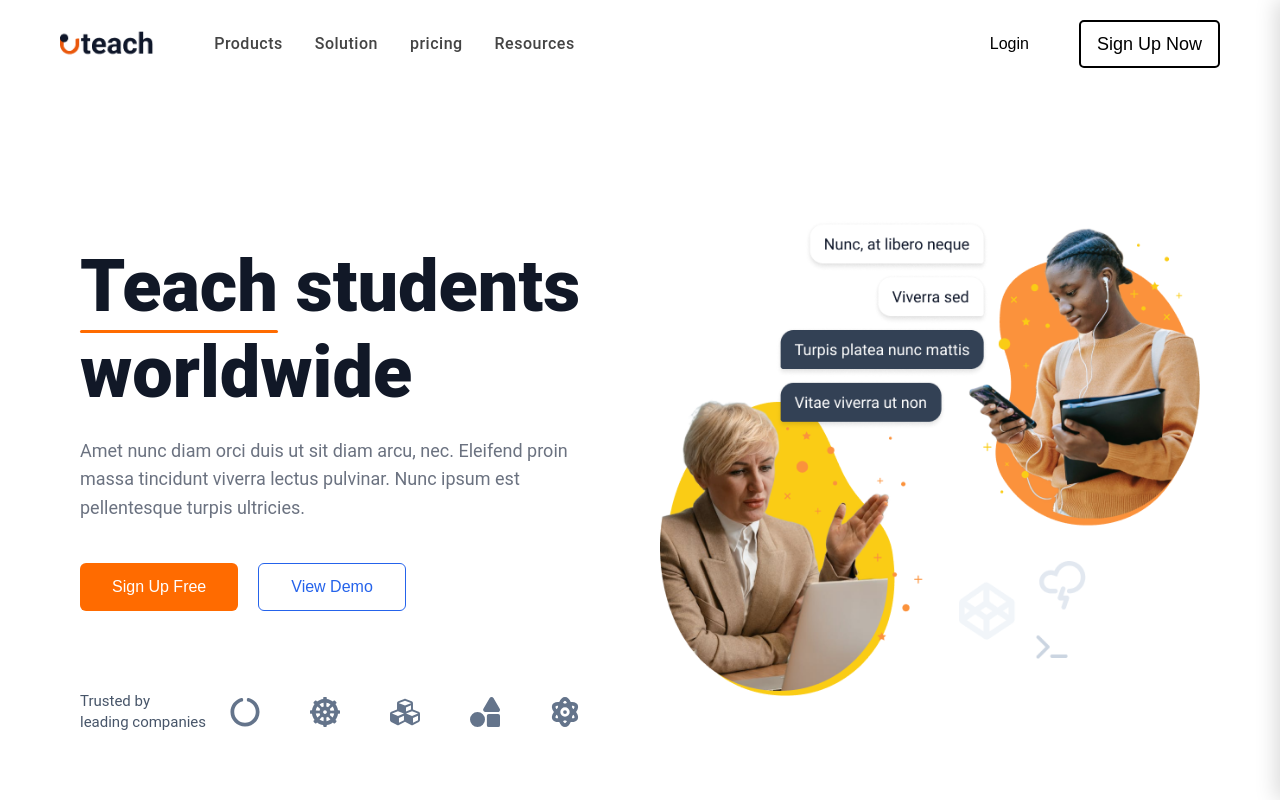
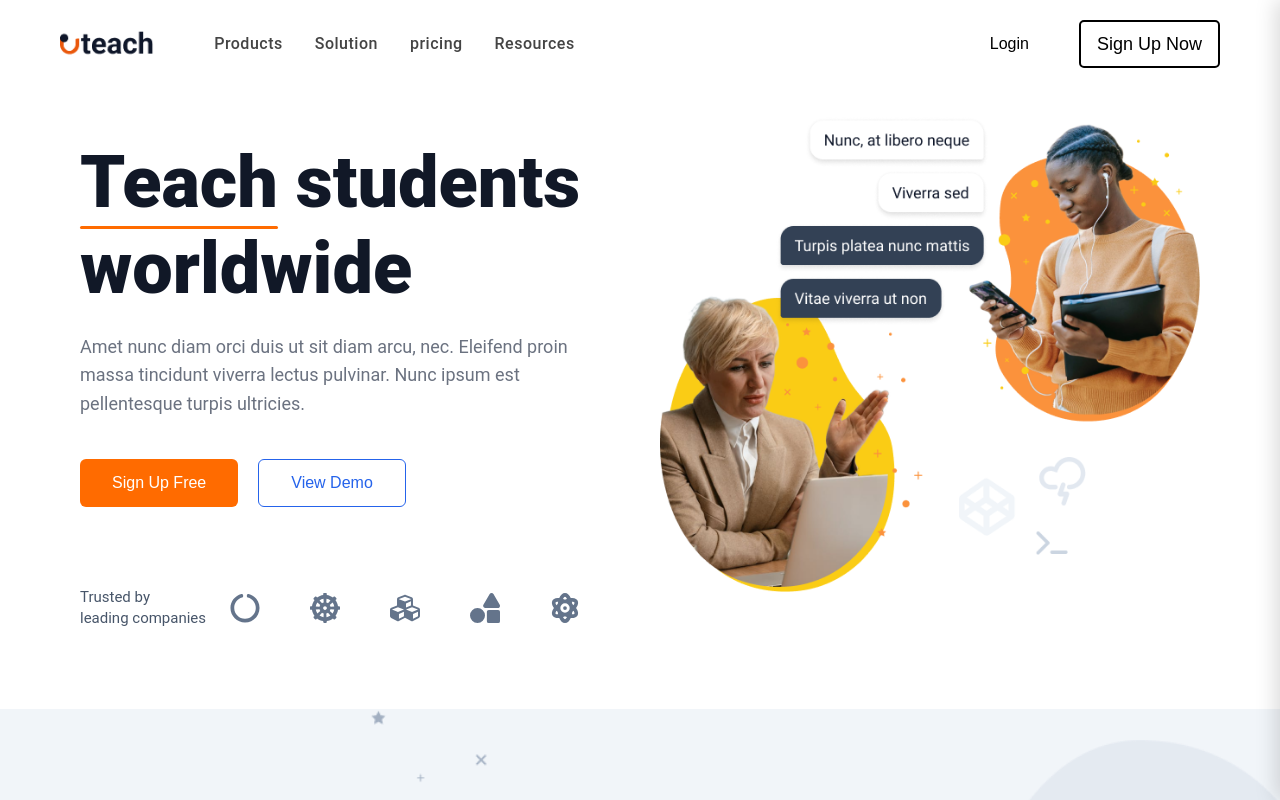
Before and after one commit to hasaan398/React-landing-page, a React (Vite) app: page / in a window 1280 px wide. Shown: the top 800 px of the page. Built offline with nearby package versions, Linux system fonts and the light colour scheme.

Commit message:
Your message

```diff
--- a/src/App.css
+++ b/src/App.css
@@ -15,7 +15,7 @@ body {
 }
 
 .app-content {
-  padding-top: 84px; /* matches navbar's actual rendered height */
+
   overflow-x: hidden;
   width: 100%;
 }
--- a/src/components/hero/Hero.css
+++ b/src/components/hero/Hero.css
@@ -2,7 +2,7 @@
 
   font-family: "Roboto", sans-serif;
   padding: 80px;
-  padding-top: 100px;
+
 }
 
 .hero-container {
```
